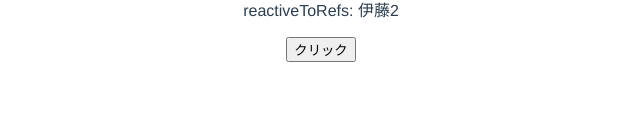
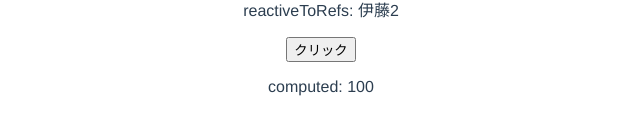
Before and after one commit to piyokintv/learning-vuejs, a Vue app in the folder section10/vue3-test/: page /composition-test in a window 1280 px wide. Shown: the part 357-492 px from the top of the page, without its empty margins (319-959 px from the left). Built offline with nearby package versions, Linux system fonts and the light colour scheme.

Commit message:
computed()

```diff
--- a/section10/vue3-test/src/views/CompositionTest.vue
+++ b/section10/vue3-test/src/views/CompositionTest.vue
@@ -9,11 +9,12 @@
     <p>reactiveToRefs: {{ titleRef }}</p>
     <p>reactiveToRefs: {{ authorRef[1] }}</p>
     <button @click="btnClick">クリック</button>
+    <p>computed: {{ totalPrice }}</p>
   </div>
 </template>
 
 <script>
-import { ref, reactive, toRefs } from 'vue';
+import { ref, reactive, toRefs, computed } from 'vue';
 
 export default {
   setup() {
@@ -30,6 +31,15 @@
     const booktoRefs = reactive({
       titleRef: 'タイトル2',
       authorRef: ['大谷2', '伊藤2'],
+    });
+
+    const item = reactive({
+      price: 100,
+      number: 1,
+    });
+
+    const totalPrice = computed(() => {
+      return item.price * item.number;
     });
 
     const btnClick = e => {
@@ -49,6 +59,8 @@
       book,
       ...toRefs(booktoRefs),
       btnClick,
+      item,
+      totalPrice,
     }
   },
   data() {
```
